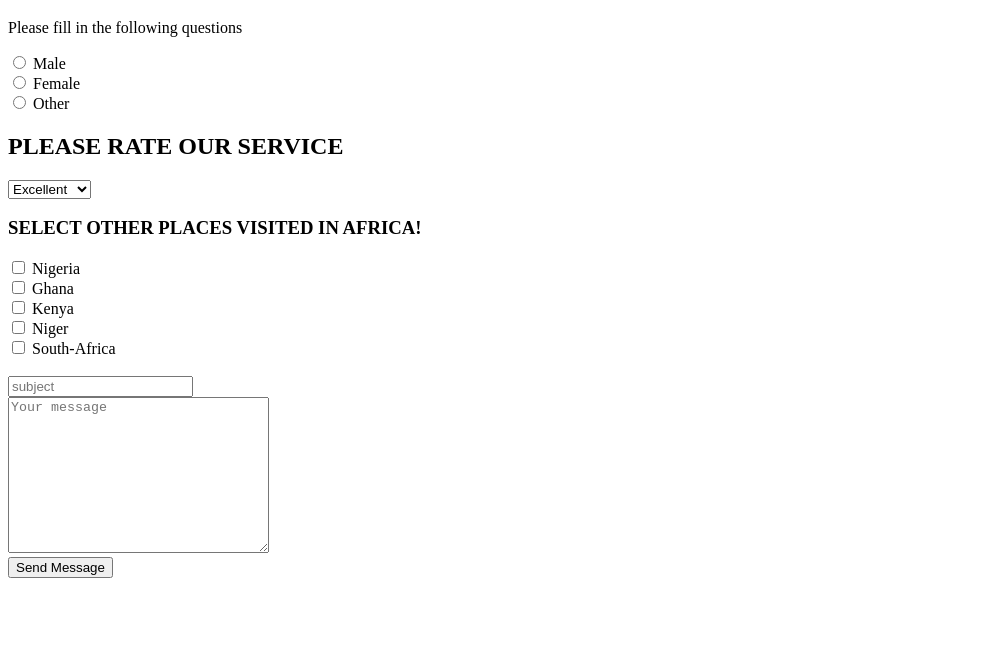
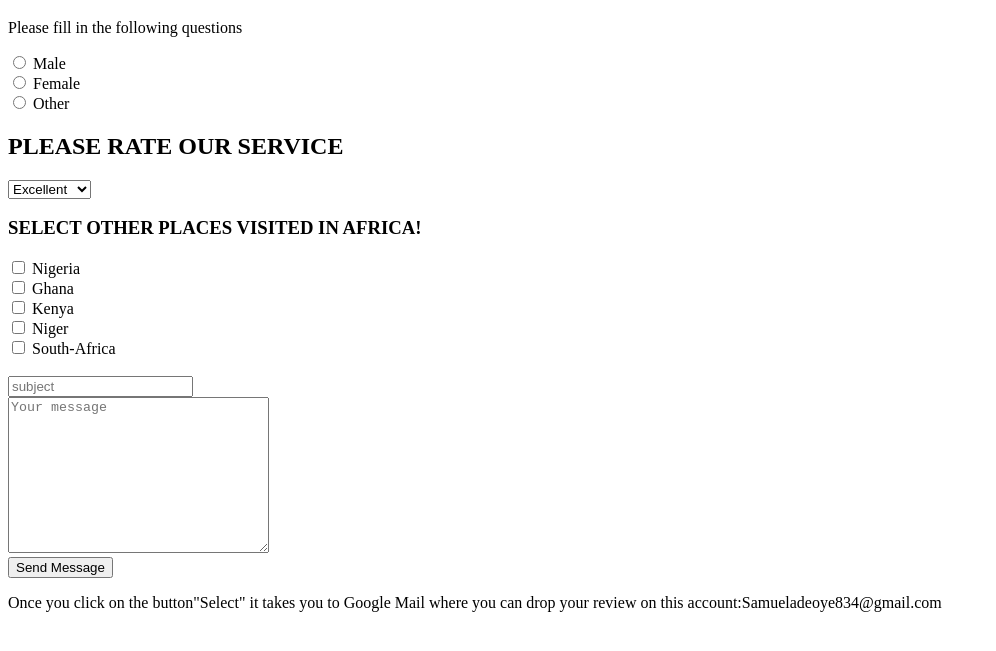
Before and after one commit to Samueladeoye2008/fcemodel-abk, a plain HTML site: page Work4.html in a window 1280 px wide. Shown: the part 61-712 px from the top of the page, without its empty margins (0-996 px from the left). Drawn offline with Linux system fonts and the light colour scheme.

Commit message:
Update Work4.html

```diff
--- a/Work4.html
+++ b/Work4.html
@@ -63,6 +63,7 @@
         </div>
       </form>
     </select>
+    <p>Once you click on the button"Select" it takes you to Google Mail where you can drop your review on this account:Samueladeoye834@gmail.com</p>
     <style type="text/css">body{background-image:url(photo40.Jpg);</style>
     <style type="text/css">body{background-size:cover;}</style>
     <style type="text/css">body{background-repeat:no-repeat;}</style>
```
